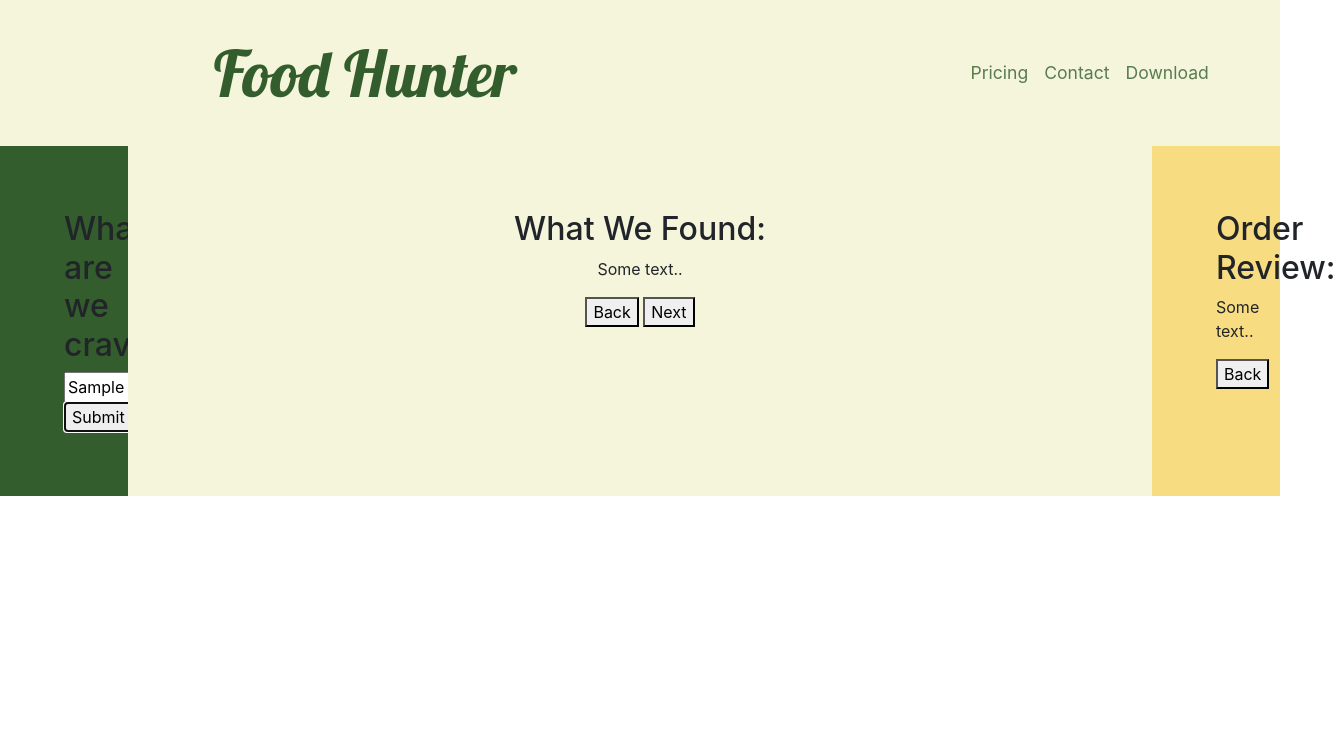
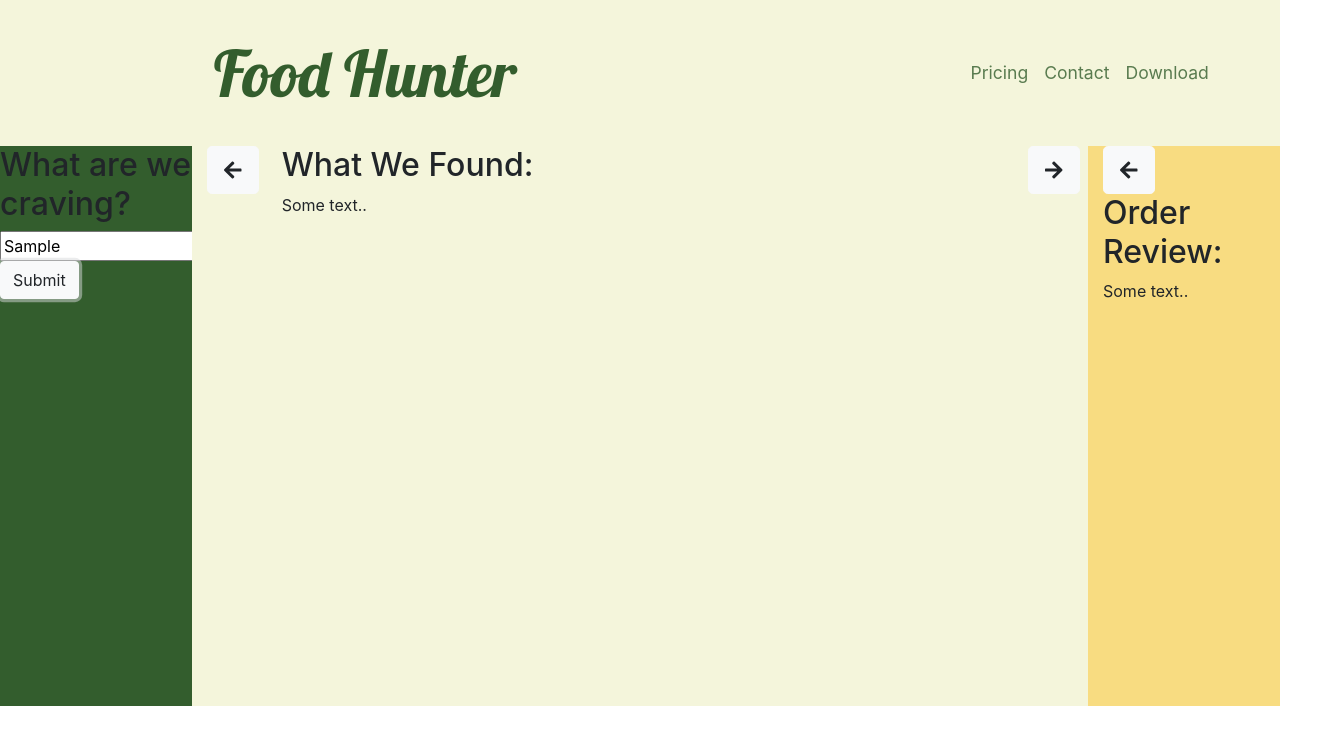
Before and after one commit to YektaDemirci/foodHunter, a plain HTML site: page main.html in a window 1280 px wide. Both pictures are taken after typing "Sample" into the empty fields and a click on the button "Submit". Shown: the whole page, 1335 px wide, since content can reach past the window. Drawn offline with nearby package versions, Linux system fonts and the light colour scheme.

Commit message:
arrows are added

```diff
--- a/index.js
+++ b/index.js
@@ -3,13 +3,13 @@
 // If you click to submit on the welcoming page, it moves to suggestions page
 document.querySelector(".submitLeftNext").addEventListener("click" , function(){
   var left = document.querySelector(".left");
-  left.style.width = "10%";
+  left.style.width = "15%";
   left.style.backgroundColor = "#335d2d";
   var mid = document.querySelector(".mid")
-  mid.style.width = "80%";
+  mid.style.width = "70%";
   mid.style.backgroundColor = "#f4f5db";
   var right = document.querySelector(".right")
-  right.style.width = "10%";
+  right.style.width = "15%";
   right.style.backgroundColor = "#f8dc81";
 
 });
@@ -17,13 +17,13 @@ document.querySelector(".submitLeftNext").addEventListener("click" , function(){
 // If you click to back on the suggestion page, it goes back to welcoming page
 document.querySelector(".submitMidBack").addEventListener("click" , function(){
   var left = document.querySelector(".left");
-  left.style.width = "80%";
+  left.style.width = "70%";
   left.style.backgroundColor = "#f4f5db";
   var mid = document.querySelector(".mid")
-  mid.style.width = "10%";
+  mid.style.width = "15%";
   mid.style.backgroundColor = "#f8dc81";
   var right = document.querySelector(".right")
-  right.style.width = "10%";
+  right.style.width = "15%";
   right.style.backgroundColor = "#f8dc81";
 
 });
@@ -31,25 +31,25 @@ document.querySelector(".submitMidBack").addEventListener("click" , function(){
 // If you click to next on the suggestion page, it moves to ordering page
 document.querySelector(".submitMidNext").addEventListener("click" , function(){
   var left = document.querySelector(".left");
-  left.style.width = "10%";
+  left.style.width = "15%";
   left.style.backgroundColor = "#335d2d";
   var mid = document.querySelector(".mid");
-  mid.style.width = "10%";
+  mid.style.width = "15%";
   mid.style.backgroundColor = "#335d2d";
   var right = document.querySelector(".right")
-  right.style.width = "80%";
+  right.style.width = "70%";
   right.style.backgroundColor = "#f4f5db";
 });
 
 // If you click to back on the ordering page, it moves to suggestion page
 document.querySelector(".submitLeftBack").addEventListener("click" , function(){
   var left = document.querySelector(".left");
-  left.style.width = "10%";
+  left.style.width = "15%";
   left.style.backgroundColor = "#335d2d";
   var mid = document.querySelector(".mid");
-  mid.style.width = "80%";
+  mid.style.width = "70%";
   mid.style.backgroundColor = "#f4f5db";
   var right = document.querySelector(".right")
-  right.style.width = "10%";
+  right.style.width = "15%";
   right.style.backgroundColor = "#f8dc81";
 });
--- a/main.html
+++ b/main.html
@@ -68,26 +68,45 @@
             <div class="search-container">
                   <input class="search-bar" type="text" placeholder="Type ingredients here. i.e. seaweed, shrimp, brown rice.." name="search">
                   <!-- Button to nagivate to suggestions -->
-                  <button class="submitLeftNext" type="submit">Submit</button>
+                  <button class="submitLeftNext btn btn-light" type="submit">Submit</button>
             </div>
 
       </div>
 
       <!-- Middle box, referred as suggestion page in the next sections -->
       <div class="box mid">
-        <h2>What We Found:</h2>
-        <p>Some text..</p>
-        <!-- Buttons to navigate between pages -->
-        <button class="submitMidBack" type="submit">Back</button>
-        <button class="submitMidNext" type="submit">Next</button>
+
+        <div class="container">
+          <div class="row">
+            <div class=" col-1 leftArrow">
+              <button class="submitMidBack btn btn-light btn-lg" type="submit"><i class="fas fa-arrow-left"></i></button>
+            </div>
+            <div class="col-10">
+              <h2>What We Found:</h2>
+              <p>Some text..</p>
+            </div>
+            <div class="col-1 rightArrow">
+              <button class="submitMidNext btn btn-light btn-lg" type="submit"><i class="fas fa-arrow-right"></i></button>
+            </div>
+          </div>
+        </div>
       </div>
 
       <!-- Right box, referred as ordering page in the next sections -->
       <div class="box right">
-        <h2>Order Review:</h2>
-        <p>Some text..</p>
-        <!-- Button to navigate to suggestions -->
-        <button class="submitLeftBack" type="submit">Back</button>
+        <div class="container">
+          <div class="row">
+            <!-- Button to navigate to suggestions -->
+            <div class="col-1 leftArrow">
+              <button class="submitLeftBack btn btn-light btn-lg" type="submit"><i class="fas fa-arrow-left"></i></button>
+            </div>
+            <div class="col-11">
+              <h2>Order Review:</h2>
+              <p>Some text..</p>
+            </div>
+
+          </div>
+        </div>
       </div>
 
     </div>
--- a/styles.css
+++ b/styles.css
@@ -2,6 +2,7 @@
 #title{
   background-color: #f4f5db;
 }
+
 
 .navbar-brand{
   font-family: 'Lobster', cursive;
@@ -33,25 +34,24 @@
 }
 
 .box{
-  text-align: center;
-  padding: 5%;
+  height: 70vh;
   transition: width 2s, background-color 0.5s ease-out;
 }
 
 /* Welcoming page inital attributes*/
 .left{
-  width: 80%;
+  width: 70%;
   background-color: #f4f5db;
 }
 
 /* Suggestion page inital attributes*/
 .mid{
-  width: 10%;
+  width: 15%;
   background-color: #f8dc81;
 }
 
 /* Ordering page inital attributes*/
 .right{
-  width: 10%;
+  width: 15%;
   background-color: #f8dc81;
 }
```
